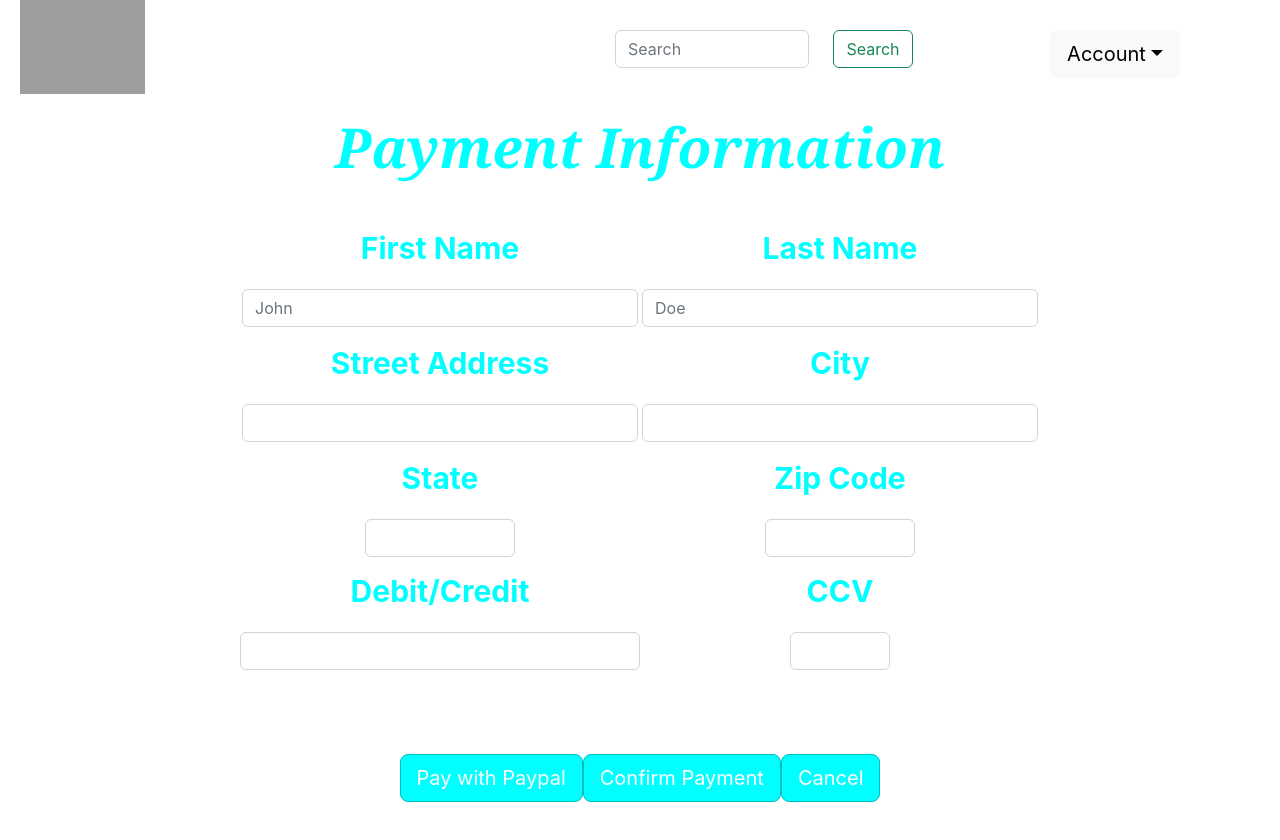
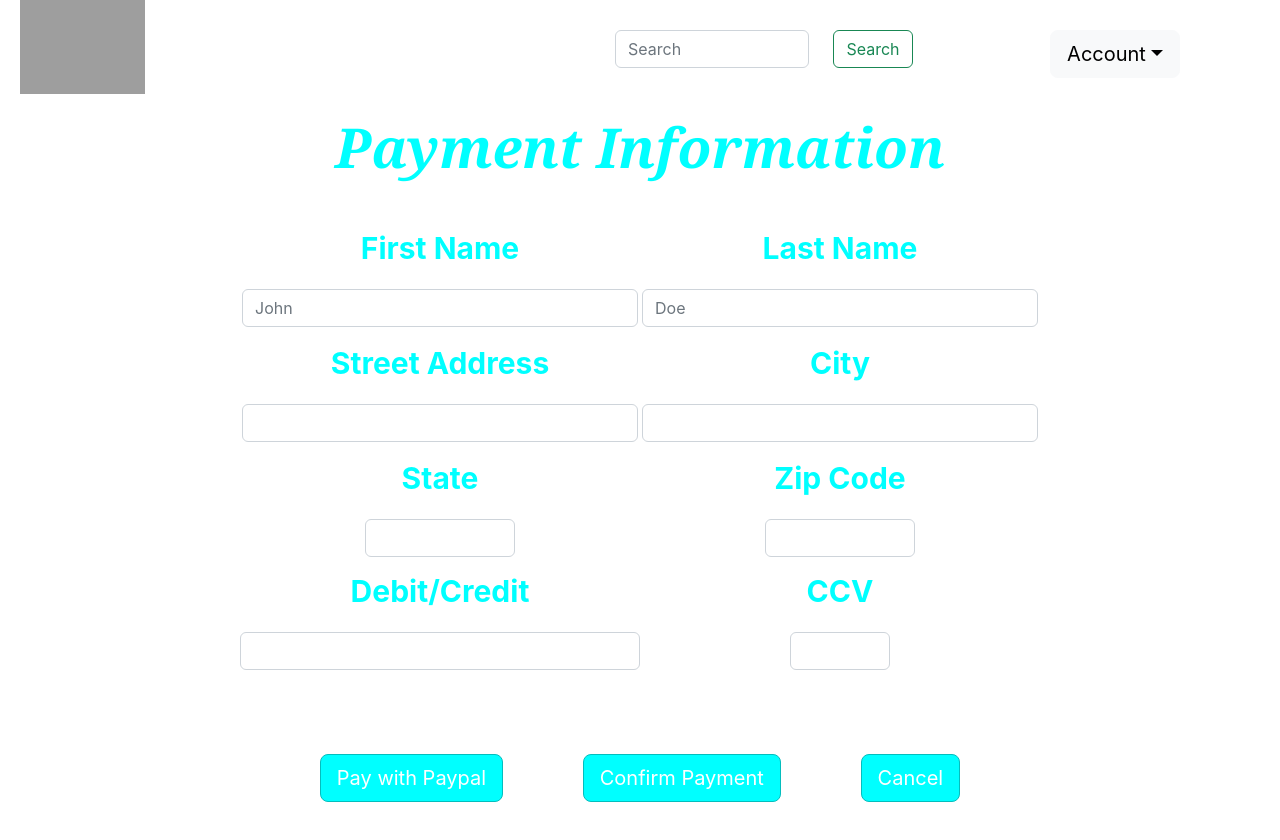
Before and after one commit to 220425-Reston-NET/Expert8FE, a React (Create React App) app: page /payment-information in a window 1280 px wide. Shown: the top 840 px of the page. Built offline with nearby package versions, Linux system fonts and the light colour scheme; grey boxes are pictures that could not be loaded.

Commit message:
Fixed button spacing

```diff
--- a/src/routes/payment-confirmed/PaymentConfirmed.css
+++ b/src/routes/payment-confirmed/PaymentConfirmed.css
@@ -30,8 +30,9 @@
 
 .buttons-container{
     display: flex;
-    justify-content: center;
+    justify-content: space-around;
 }
+
 .btns{
     flex: 1;
 }
--- a/src/routes/payment-information/PaymentInformation.css
+++ b/src/routes/payment-information/PaymentInformation.css
@@ -4,6 +4,8 @@
     display: flex;
     justify-content: center;
 }
+
+
 
 /* Title Header */
 .header{
--- a/src/routes/payment-information/PaymentInformation.tsx
+++ b/src/routes/payment-information/PaymentInformation.tsx
@@ -61,9 +61,9 @@ return (
 
         <br></br>
         <div className="buttons-container">
-            <div style={{textAlign: 'center'}}><button style={{marginBottom: 20}} type="submit" className="btns btn button-container btn-lg">Pay with Paypal</button></div>
-            <div style={{textAlign: 'center'}}><button style={{marginBottom: 20}} type="submit" className="btns btn button-container btn-lg">Confirm Payment</button></div>
-            <div style={{textAlign: 'center'}}><button style={{marginBottom: 20}} type="submit" className="btns btn button-container btn-lg">Cancel</button></div>
+            <div style={{textAlign: 'center'}}><button style={{marginBottom: 20}} type="submit" className="btn button-container btn-lg">Pay with Paypal</button></div>
+            <div style={{textAlign: 'center'}}><button style={{marginBottom: 20}} type="submit" className="btn button-container btn-lg">Confirm Payment</button></div>
+            <div style={{textAlign: 'center'}}><button style={{marginBottom: 20}} type="submit" className="btn button-container btn-lg">Cancel</button></div>
         </div>
 
         </div>
```
Also changed, not shown: src/routes/your-profile/YourProfile.css (line endings or trailing spaces).
